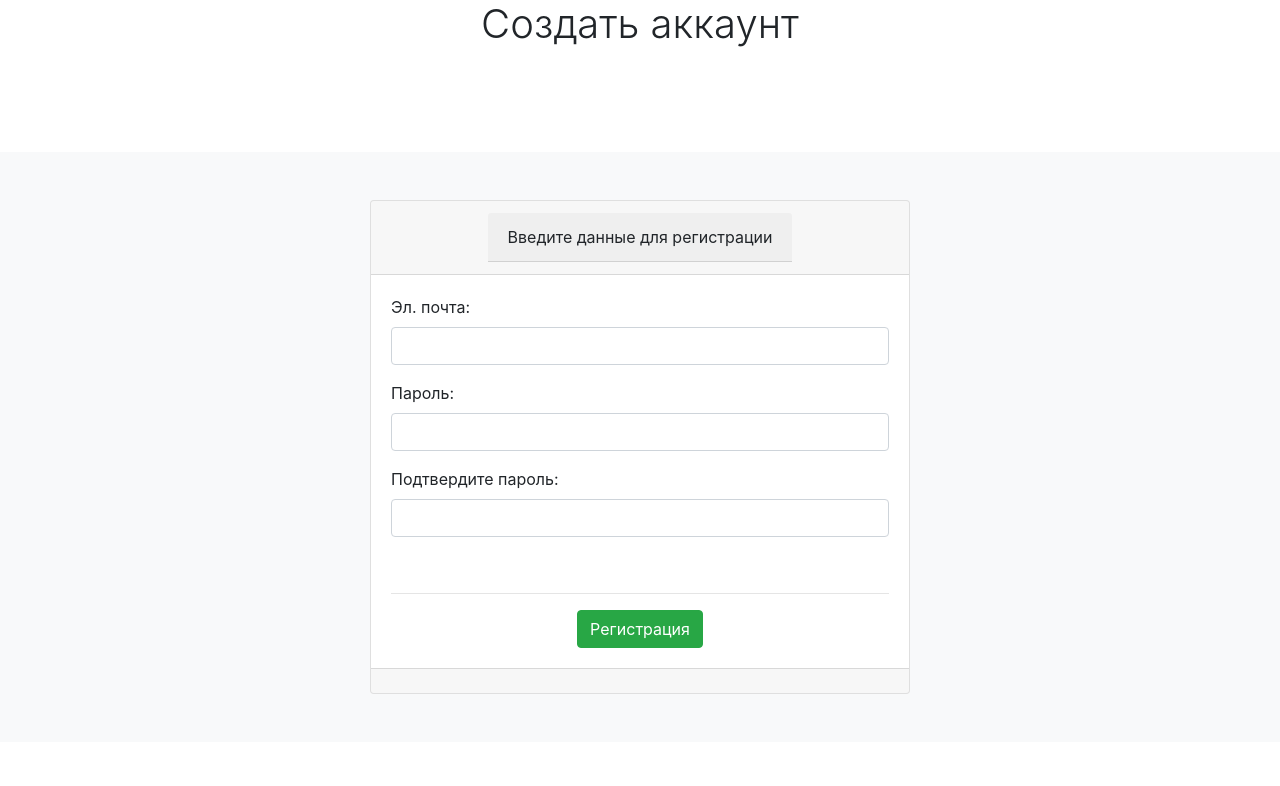
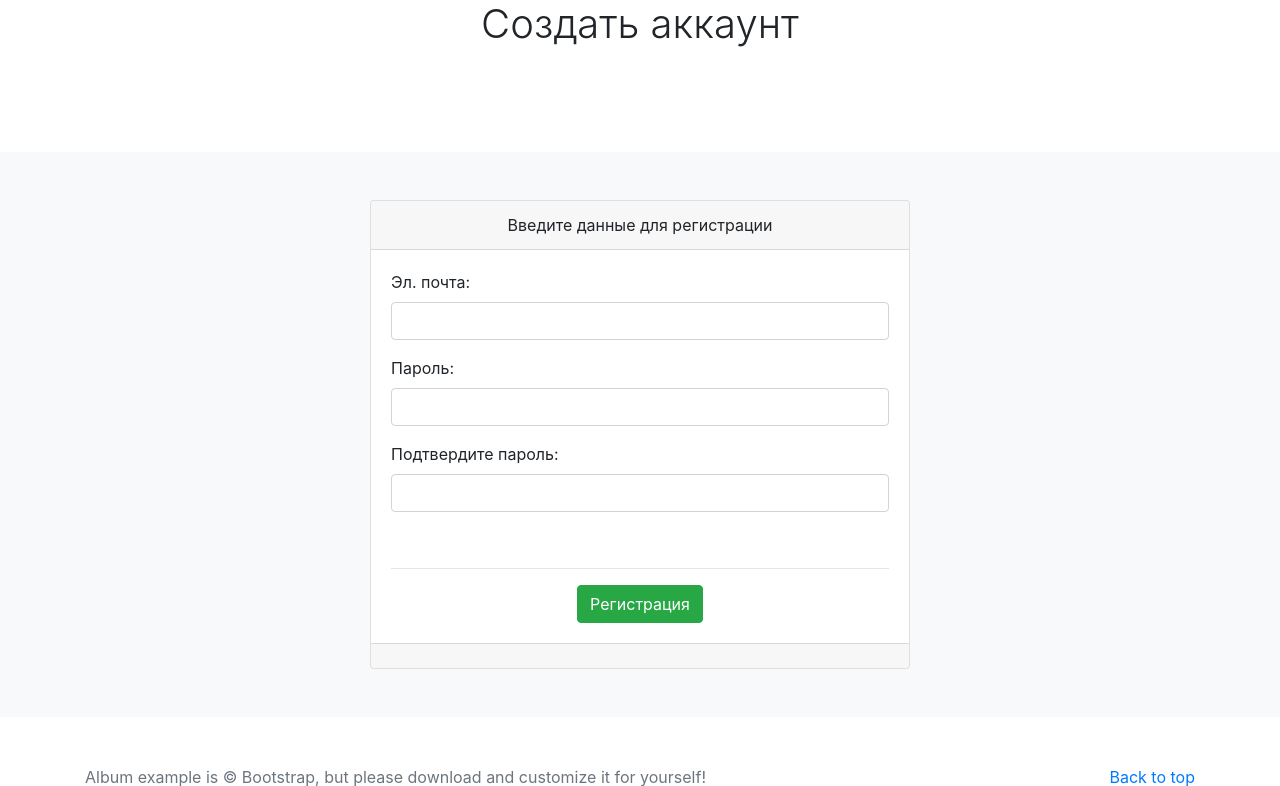
Before and after one commit to Rolllab/DogsProject, a Django app: page /users/register/ in a window 1280 px wide. Shown: the part 152-938 px from the top of the page. Run offline with Django 5.2, Linux system fonts and the light colour scheme; some libraries are stand-ins or nearby versions.

Commit message:
Устранены мелкие визуальные неточности

```diff
--- a/users/templates/users/user_login.html
+++ b/users/templates/users/user_login.html
@@ -6,7 +6,7 @@
         <div class="col-6">
             <div class="card">
                 <div class="d-flex justify-content-center card-header">
-                    <div class="card-header">Введите данные для входа</div>
+                    <div>Введите данные для входа</div>
                 </div>
                 <div class="card-body">
                     <form method="post" enctype="multipart/form-data">
--- a/users/templates/users/user_register.html
+++ b/users/templates/users/user_register.html
@@ -6,10 +6,8 @@
         <div class="col-6">
             <div class="card">
                 <div class="d-flex justify-content-center card-header">
-                    <div class="card-header">Введите данные для регистрации</div>
-{#                    <p>Создание нового аккаунта</p>#}
+                    <div>Введите данные для регистрации</div>
                 </div>
-{#                <div class="card-header">Создание нового аккаунта</div>#}
                 <div class="card-body">
                     <form method="post" enctype="multipart/form-data">
                         {% csrf_token %}
```
